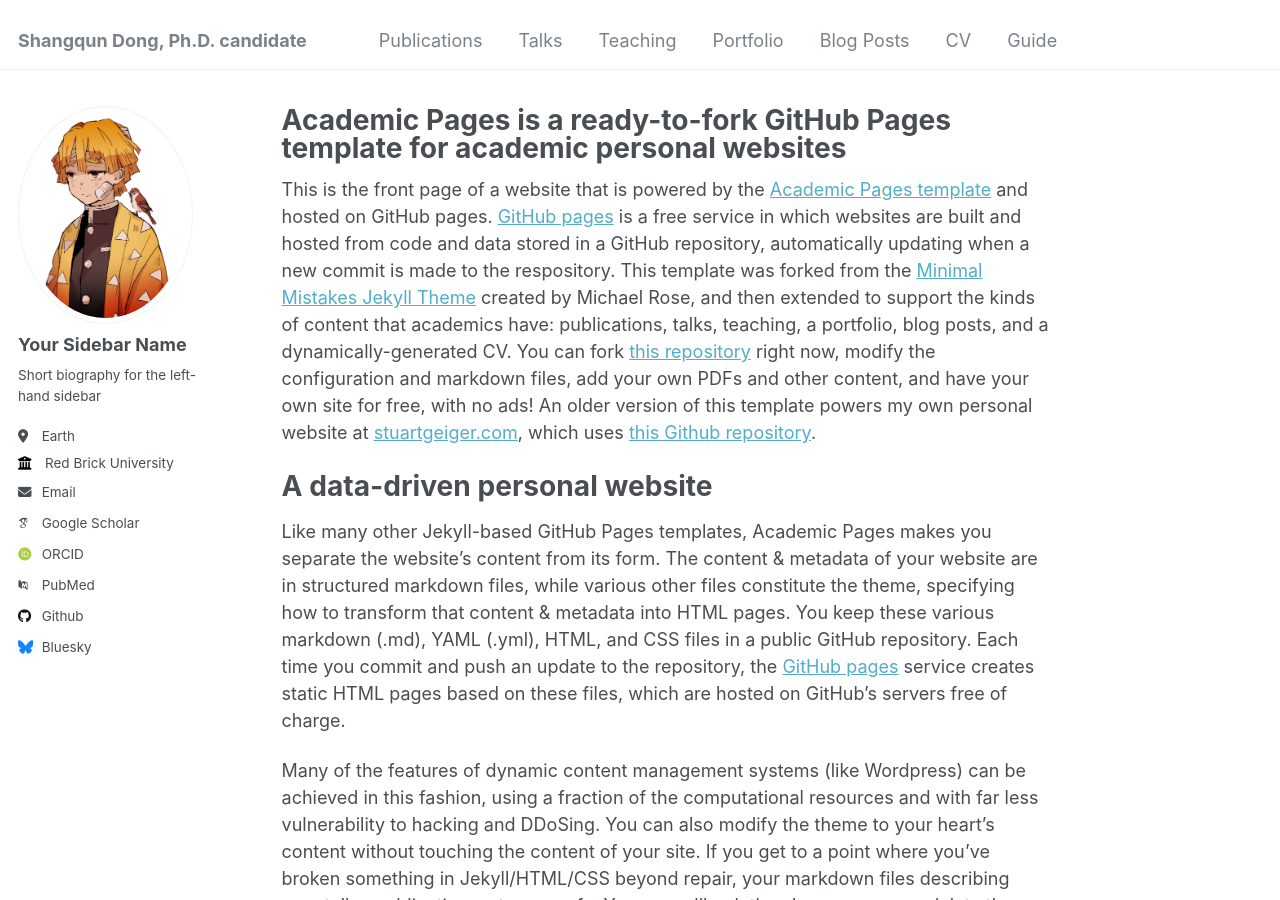
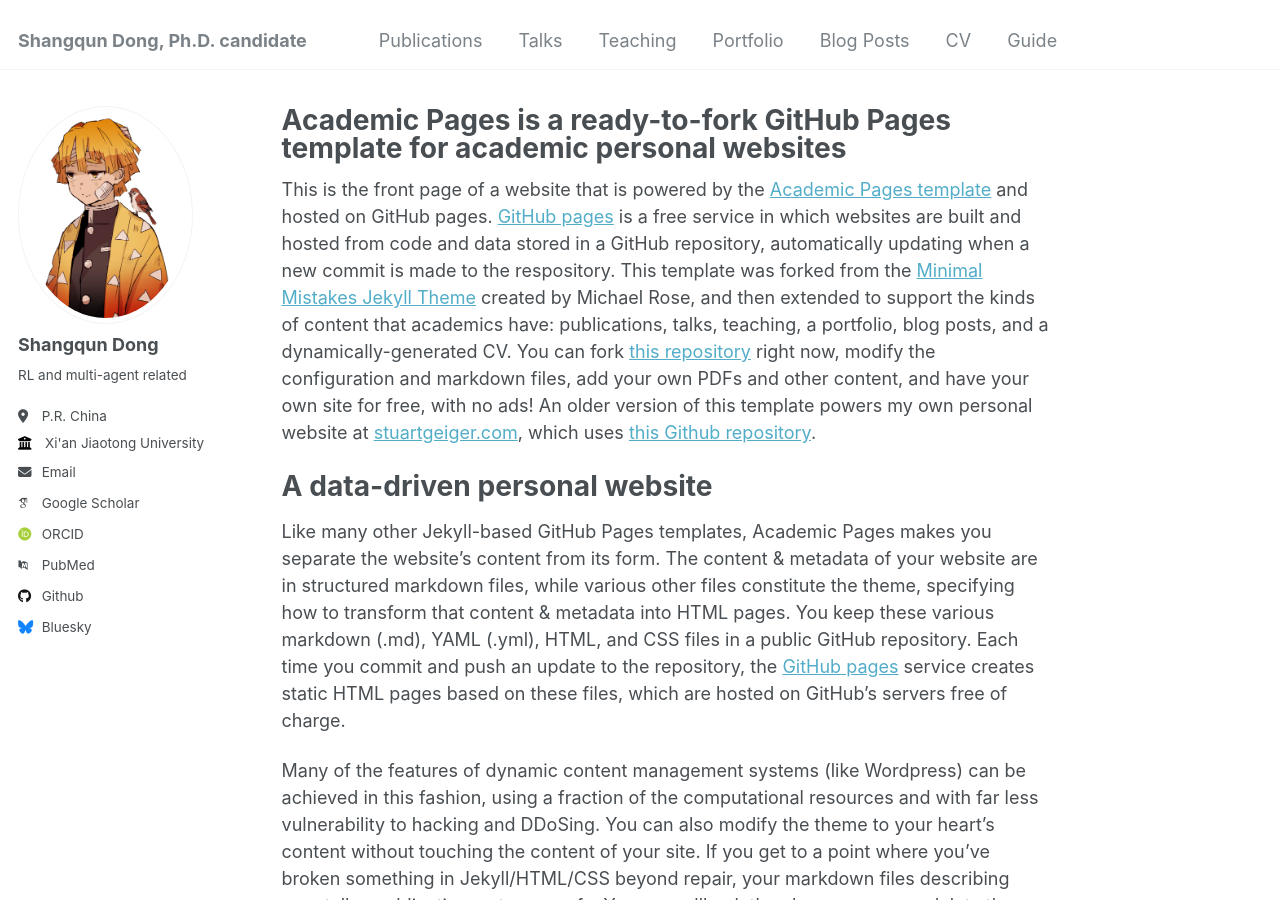
Before and after one commit to DongShangqun/DongShangqun.github.io, a Jekyll site: the page built from _pages/about.md, in a window 1280 px wide and 900 px high. Built offline with Jekyll 4.4.1, drawn with Linux system fonts in a browser that asks for light colours; some web fonts are replaced.

Commit message:
Update _config.yml

```diff
--- a/_config.yml
+++ b/_config.yml
@@ -22,13 +22,13 @@ repository               : "DongShangqun/DongShangqun.github.io"
 author:
   # Biographic information
   avatar           : "profile.png"
-  name             : "Your Sidebar Name"
+  name             : "Shangqun Dong"
   pronouns         : # example: "she/her"
-  bio              : "Short biography for the left-hand sidebar"
-  location         : "Earth"
-  employer         : "Red Brick University"
+  bio              : "RL and multi-agent related"
+  location         : "P.R. China"
+  employer         : "Xi'an Jiaotong University"
   uri              : # URL
-  email            : "none@example.org"
+  email            : "dongshangqun@foxmail.com"
 
   # Academic websites
   arxiv            : # URL - Update with the correct link to your profile
```
